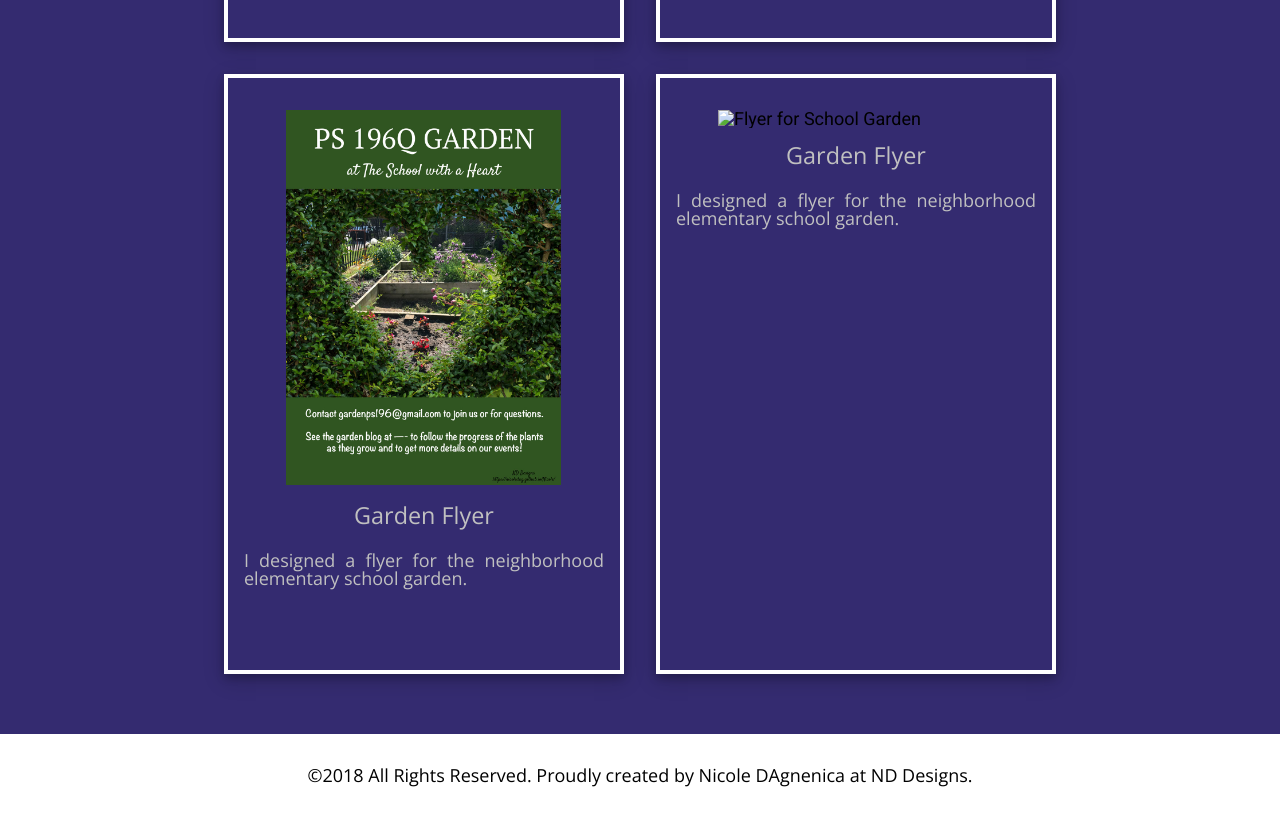
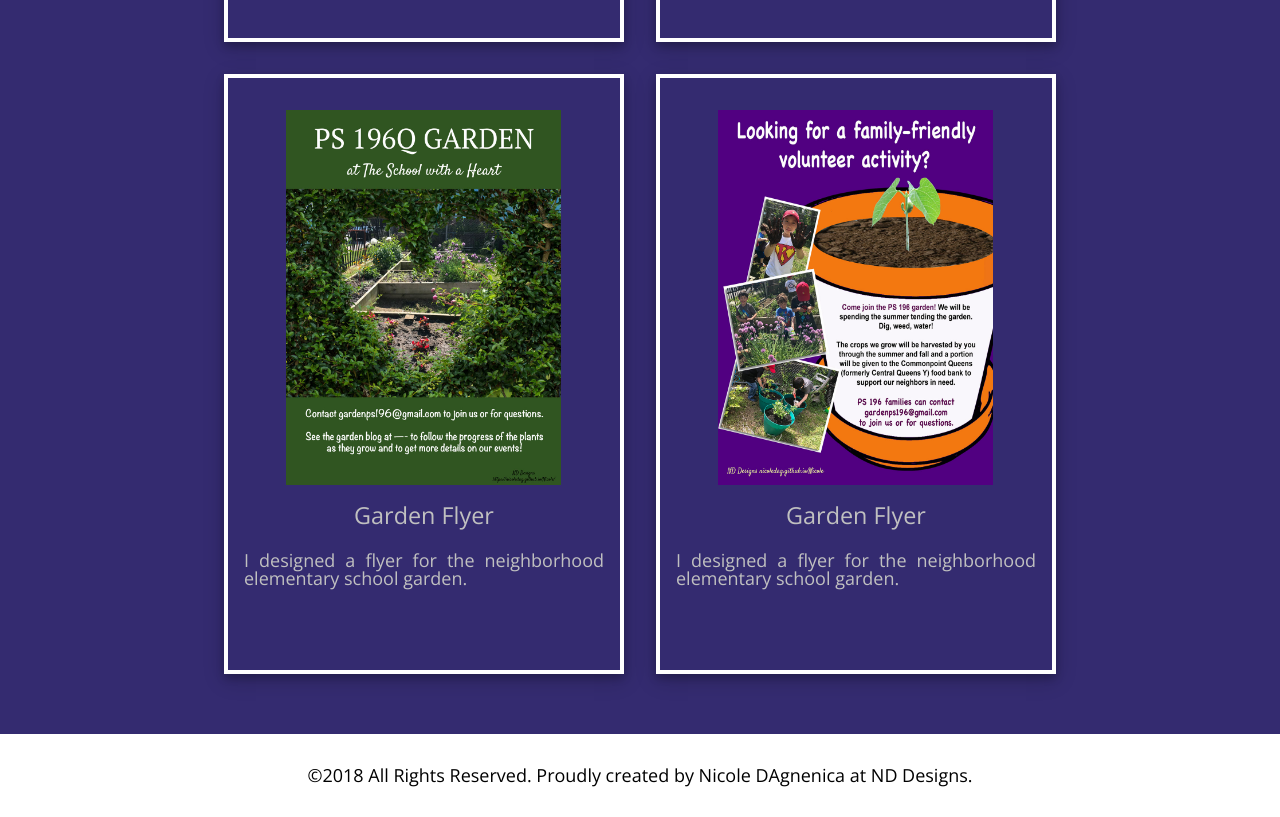
Before and after one commit to nicoledag/Nicole, a plain HTML site: page design.html in a window 1280 px wide. Shown: the part 2042-2859 px from the top of the page. Drawn offline with nearby package versions, Linux system fonts and the light colour scheme.

Commit message:
Add garden photo

```diff
--- a/design.html
+++ b/design.html
@@ -110,7 +110,7 @@
    </div>
 
    <div class="images">
-     <img class="item2" src="./resources/images/Poster.jpg" alt="Flyer for School Garden">
+     <img class="item2" src="./resources/images/GardenPoster.jpg" alt="Flyer for School Garden">
      <div class="image-text">
       <h2>Garden Flyer</h2>
       <br>
```
